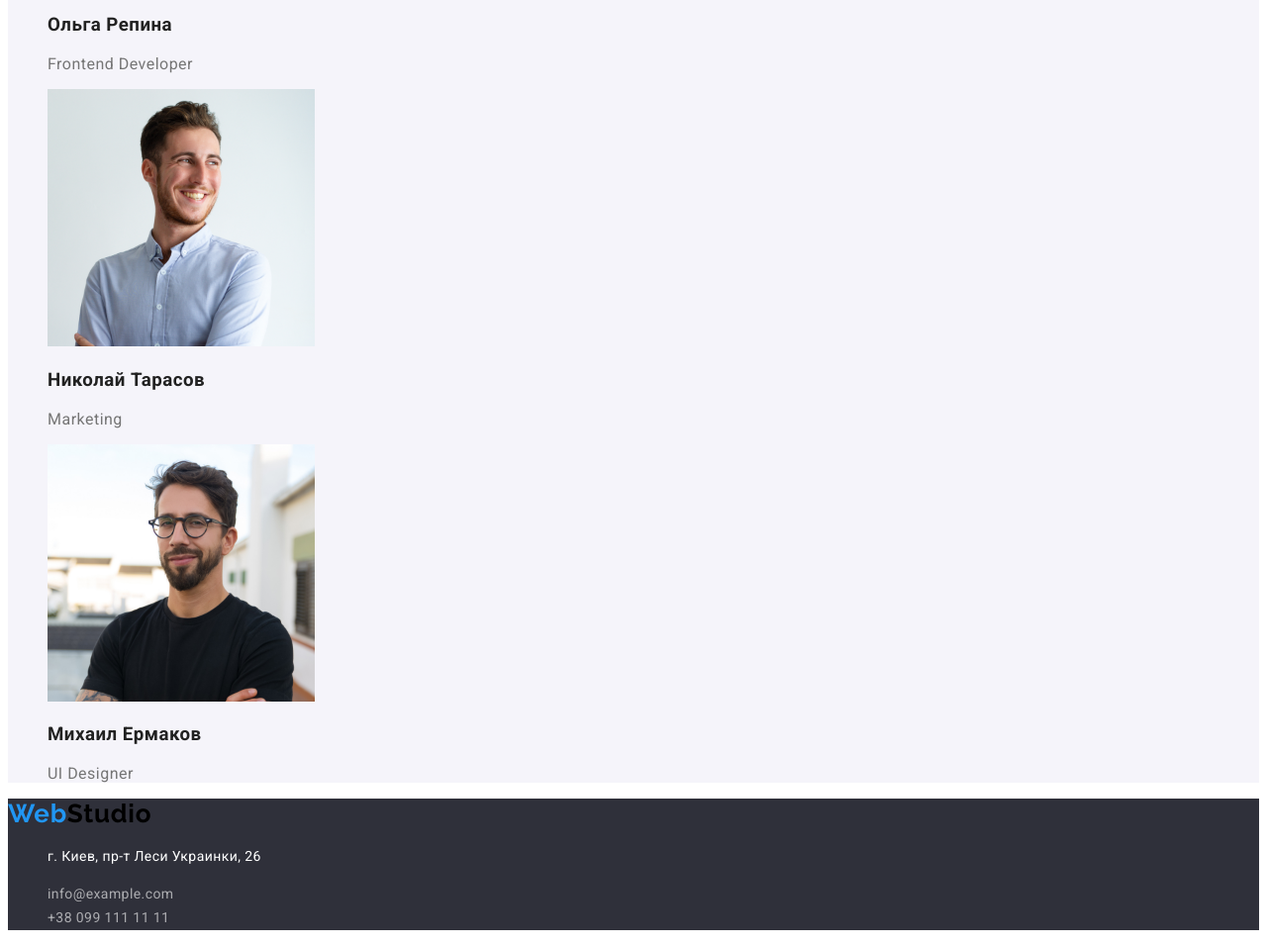
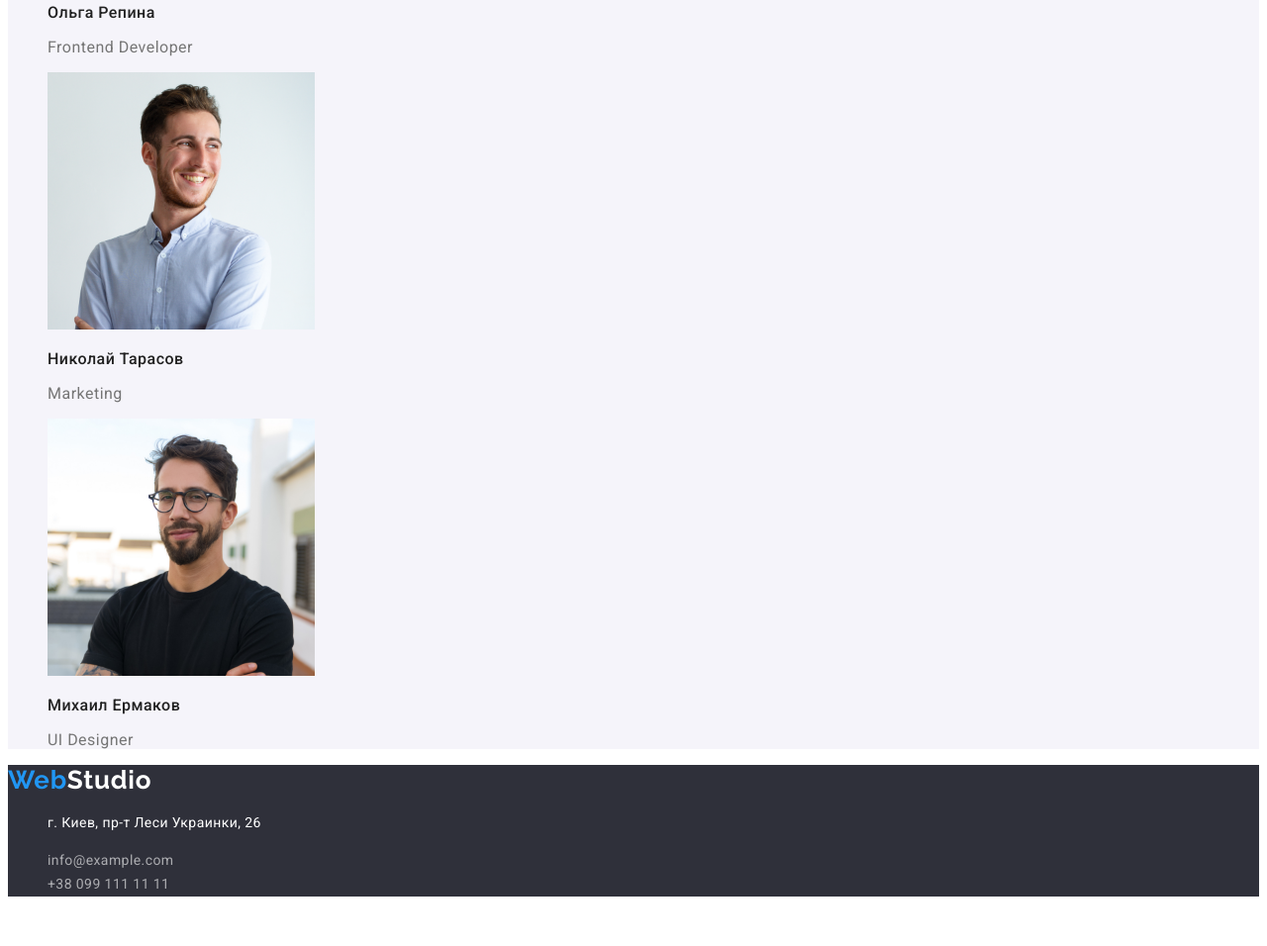
Before and after one commit to Dolor185/goit-markup-hw-02, a plain HTML site: page index.html in a window 1280 px wide. Shown: the part 2419-3375 px from the top of the page at 99% size. After the commit the page ends 3341 px from the top, so only its background shows below. Drawn offline with Linux system fonts and the light colour scheme.

Commit message:
Исправил ошибки

```diff
--- a/css/styles.css
+++ b/css/styles.css
@@ -28,6 +28,10 @@ main {
 .logo-web {
     color: var(--accent-color);
 }
+.logo-studio {
+    color: var(--white-color)
+}
+
 ul{
     list-style: none;
 }
@@ -120,6 +124,9 @@ ul{
 }
  .staff-name {
     color: var(--primary-text-color);
+    font-weight: 500;
+    font-size: 16px;
+    line-height: 1.19;
 }
 .staff  a {
     text-decoration: none;
@@ -153,6 +160,7 @@ footer {
 
 .nav-btn {
     cursor: pointer;
+    font-family: Roboto , sans-serif;
     font-weight: 500;
     font-size: 16px;
     line-height: 1.6;
--- a/index.html
+++ b/index.html
@@ -102,7 +102,7 @@
     </section>
 </main>
 <footer>
-    <a class="logo" href="/"><span class="logo-web">Web</span>Studio</a>
+    <a class="logo" href="/"><span class="logo-web">Web</span><span class="logo-studio">Studio</span></a>
     <ul class=links>
         <li> <p class="adress">г. Киев, пр-т Леси Украинки, 26</p> </li>
         <li><a class="link" href="mailto:info@example.com">info@example.com</a> </li>
```
Also changed, not shown: portfolio.html (+2 -0 lines).
